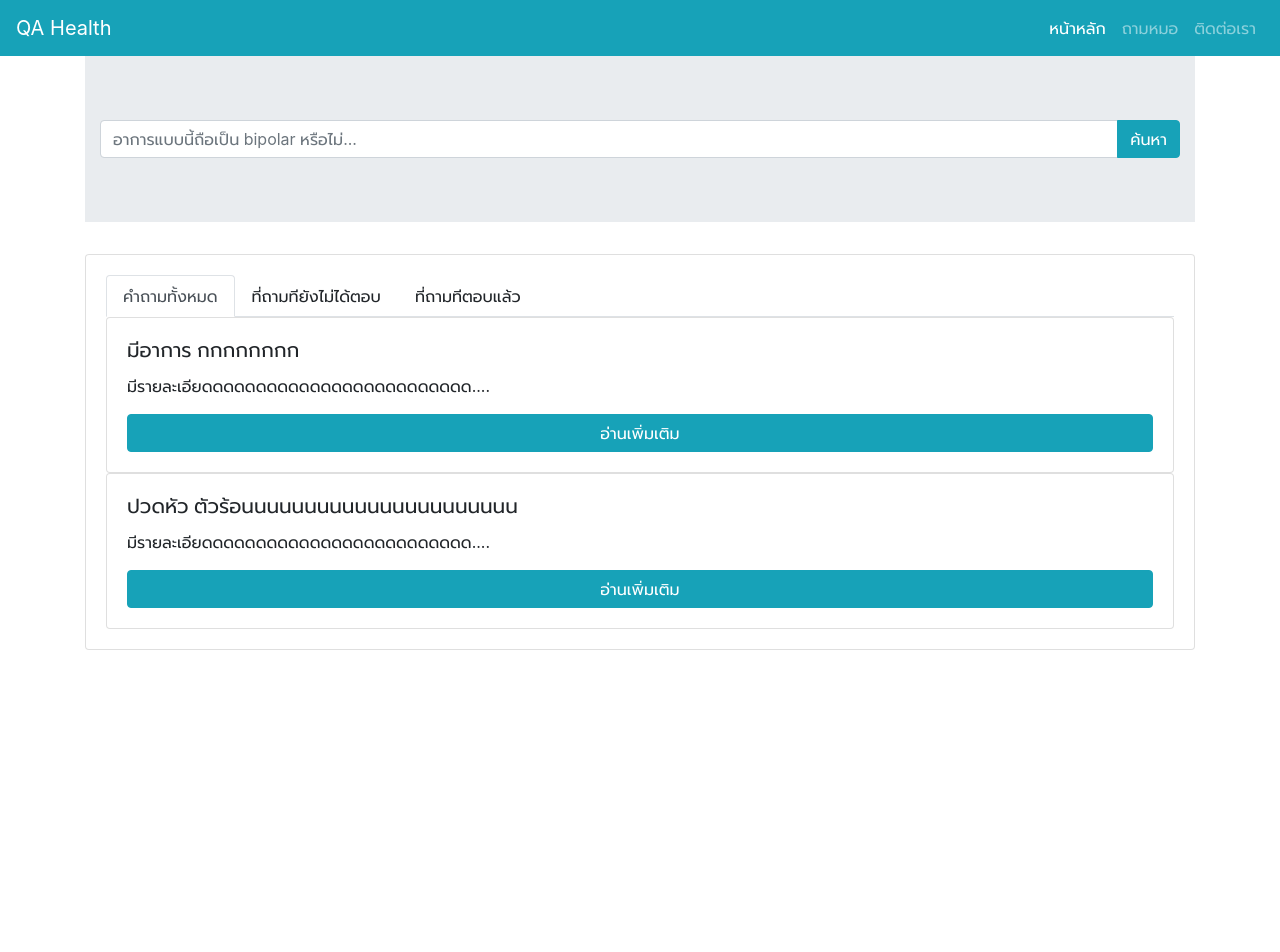
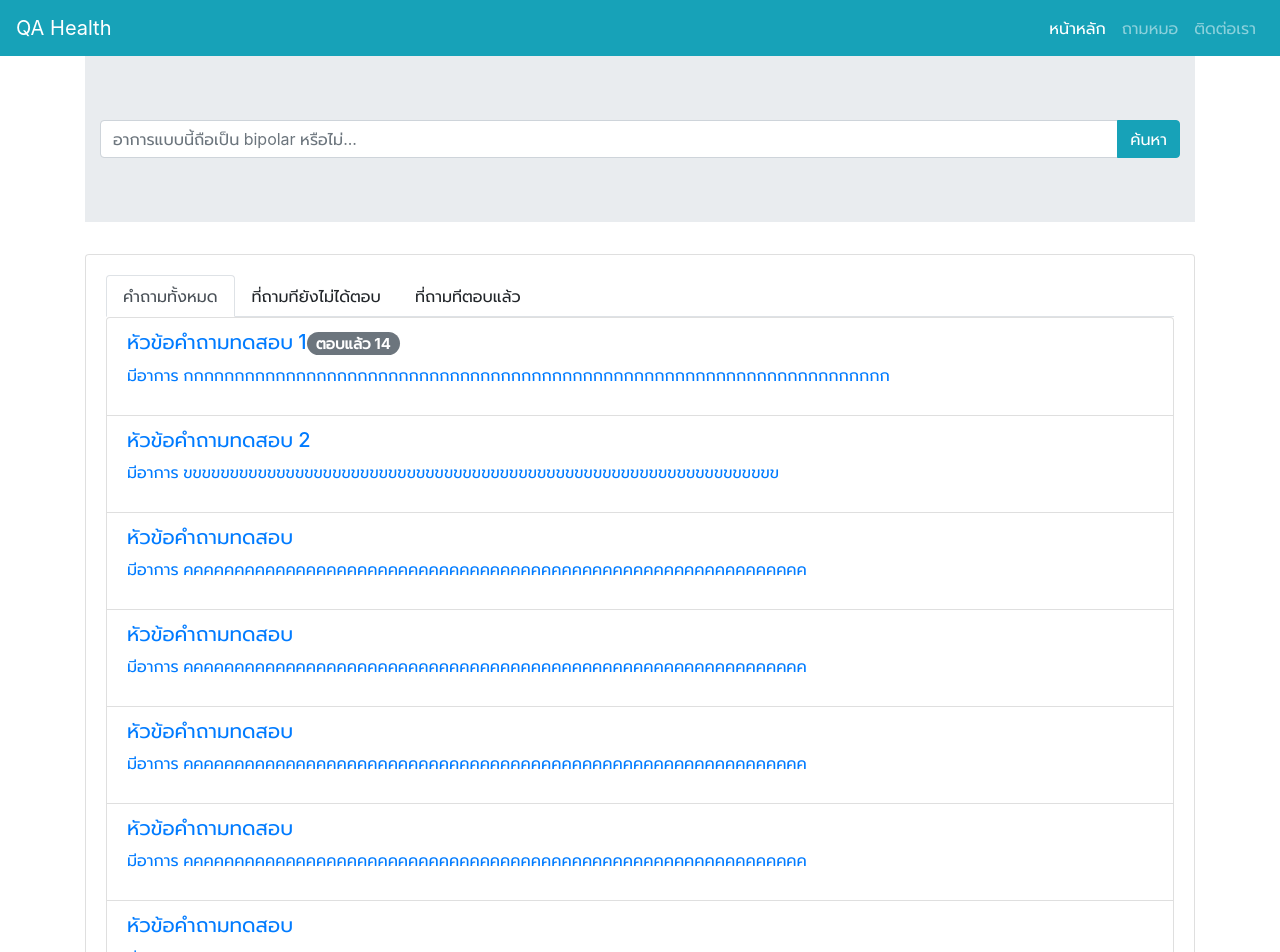
Before and after one commit to Chaloemphisit/QAHealth-ReactJS, a React (Create React App) app: page / in a window 1280 px wide. Shown: the top 952 px of the page. Before the commit the page ends 800 px from the top, so only its background shows below. Built offline with nearby package versions, Linux system fonts and the light colour scheme.

Commit message:
add question list

```diff
--- a/package.json
+++ b/package.json
@@ -10,7 +10,7 @@
     "reactstrap": "^6.5.0"
   },
   "scripts": {
-    "start": "react-scripts start",
+    "start": "PORT=5000 react-scripts start",
     "build": "react-scripts build",
     "test": "react-scripts test",
     "eject": "react-scripts eject"
--- a/public/index.html
+++ b/public/index.html
@@ -1,5 +1,6 @@
 <!DOCTYPE html>
-<html lang="en">
+<html lang="TH">
+
 <head>
   <meta charset="utf-8">
   <link rel="shortcut icon" href="%PUBLIC_URL%/favicon.ico">
@@ -20,13 +21,16 @@
       work correctly both with client-side routing and a non-root public URL.
       Learn how to configure a non-root public URL by running `npm run build`.
     -->
-    <title>React App</title>
+  <title>QA Health</title>
 </head>
+
 <body>
+
   <noscript>
     You need to enable JavaScript to run this app.
   </noscript>
   <div id="root"></div>
+
   <!--
       This HTML file is a template.
       If you open it directly in the browser, you will see an empty page.
@@ -38,4 +42,5 @@
       To create a production bundle, use `npm run build` or `yarn build`.
     -->
 </body>
+
 </html>
--- a/src/components/QuestionList.js
+++ b/src/components/QuestionTabs.js
@@ -1,8 +1,10 @@
 import React from 'react';
-import { TabContent, TabPane, Nav, NavItem, NavLink, Card, Button, CardTitle, CardText, Row, Col } from 'reactstrap';
+import { TabContent, TabPane, Nav, NavItem, NavLink } from 'reactstrap';
 import classnames from 'classnames';
+import QuestionsList from './QuestionsList'
 
-export default class QuestionList extends React.Component {
+
+export default class QuestionTabs extends React.Component {
     constructor(props) {
         super(props);
 
@@ -50,22 +52,13 @@ export default class QuestionList extends React.Component {
                 </Nav>
                 <TabContent activeTab={this.state.activeTab}>
                     <TabPane tabId="1">
-                        <Card body>
-                            <CardTitle>มีอาการ กกกกกกกก</CardTitle>
-                            <CardText>มีรายละเอียดดดดดดดดดดดดดดดดดดดดดดดดด....</CardText>
-                            <Button color="info">อ่านเพิ่มเติม</Button>
-                        </Card>
-                        <Card body>
-                            <CardTitle>ปวดหัว ตัวร้อนนนนนนนนนนนนนนนนนนนนนน</CardTitle>
-                            <CardText>มีรายละเอียดดดดดดดดดดดดดดดดดดดดดดดดด....</CardText>
-                            <Button color="info">อ่านเพิ่มเติม</Button>
-                        </Card>
+                        <QuestionsList />
                     </TabPane>
                     <TabPane tabId="2">
-
+                        <QuestionsList />
                     </TabPane>
                     <TabPane tabId="3">
-
+                        <QuestionsList />
                     </TabPane>
                 </TabContent>
             </div>
--- /dev/null
+++ b/src/components/QuestionsList.js
@@ -0,0 +1,54 @@
+import React from 'react';
+import { ListGroup, ListGroupItem, ListGroupItemHeading, ListGroupItemText, Badge } from 'reactstrap';
+
+export default class QuestionsList extends React.Component {
+  render() {
+    return (
+      <ListGroup>
+        <ListGroupItem tag="a" href="#">
+          <ListGroupItemHeading href="#">หัวข้อคำถามทดสอบ 1<Badge pill>ตอบแล้ว 14</Badge></ListGroupItemHeading>
+
+          <ListGroupItemText href="#">
+            มีอาการ กกกกกกกกกกกกกกกกกกกกกกกกกกกกกกกกกกกกกกกกกกกกกกกกกกกกกกกกกกกกกกกกกกกกก
+          </ListGroupItemText>
+        </ListGroupItem>
+        <ListGroupItem tag="a" href="#">
+          <ListGroupItemHeading>หัวข้อคำถามทดสอบ 2</ListGroupItemHeading>
+          <ListGroupItemText>
+            มีอาการ ขขขขขขขขขขขขขขขขขขขขขขขขขขขขขขขขขขขขขขขขขขขขขขขขขขขขขขขขขขขขขขขข
+          </ListGroupItemText>
+        </ListGroupItem>
+        <ListGroupItem tag="a" href="#">
+          <ListGroupItemHeading>หัวข้อคำถามทดสอบ </ListGroupItemHeading>
+          <ListGroupItemText>
+            มีอาการ คคคคคคคคคคคคคคคคคคคคคคคคคคคคคคคคคคคคคคคคคคคคคคคคคคคคคคคคคคคคค
+          </ListGroupItemText>
+        </ListGroupItem>
+        <ListGroupItem tag="a" href="#">
+          <ListGroupItemHeading>หัวข้อคำถามทดสอบ </ListGroupItemHeading>
+          <ListGroupItemText>
+            มีอาการ คคคคคคคคคคคคคคคคคคคคคคคคคคคคคคคคคคคคคคคคคคคคคคคคคคคคคคคคคคคคค
+          </ListGroupItemText>
+        </ListGroupItem>
+        <ListGroupItem tag="a" href="#">
+          <ListGroupItemHeading>หัวข้อคำถามทดสอบ </ListGroupItemHeading>
+          <ListGroupItemText>
+            มีอาการ คคคคคคคคคคคคคคคคคคคคคคคคคคคคคคคคคคคคคคคคคคคคคคคคคคคคคคคคคคคคค
+          </ListGroupItemText>
+        </ListGroupItem>
+        <ListGroupItem tag="a" href="#">
+          <ListGroupItemHeading>หัวข้อคำถามทดสอบ </ListGroupItemHeading>
+          <ListGroupItemText>
+            มีอาการ คคคคคคคคคคคคคคคคคคคคคคคคคคคคคคคคคคคคคคคคคคคคคคคคคคคคคคคคคคคคค
+          </ListGroupItemText>
+        </ListGroupItem>
+        <ListGroupItem tag="a" href="#">
+          <ListGroupItemHeading>หัวข้อคำถามทดสอบ </ListGroupItemHeading>
+          <ListGroupItemText>
+            มีอาการ คคคคคคคคคคคคคคคคคคคคคคคคคคคคคคคคคคคคคคคคคคคคคคคคคคคคคคคคคคคคค
+          </ListGroupItemText>
+        </ListGroupItem>
+      </ListGroup>
+    );
+  }
+}
--- a/src/components/index.js
+++ b/src/components/index.js
@@ -1,3 +1,3 @@
 export { default as HeaderNav } from './HeaderNav'
 export { default as SearchPanel } from './SearchPanel'
-export {default as QuestionList} from './QuestionList'
+export {default as QuestionTabs} from './QuestionTabs'
--- a/src/containers/App.js
+++ b/src/containers/App.js
@@ -13,4 +13,6 @@ class App extends Component {
   }
 }
 
+
+
 export default App;
--- a/src/containers/HomeLayout.js
+++ b/src/containers/HomeLayout.js
@@ -1,9 +1,8 @@
 import React from 'react';
 import {
-  Container, Row, Col, Card, Button, CardHeader, CardFooter, CardBody,
-  CardTitle, CardText
+  Container, Row, Col, Card,CardBody
 } from 'reactstrap';
-import { SearchPanel, QuestionList } from '../components'
+import { SearchPanel, QuestionTabs } from '../components'
 
 export default class HomeLayout extends React.Component {
   render() {
@@ -26,7 +25,7 @@ export default class HomeLayout extends React.Component {
 
             <Card>
               <CardBody>
-                  <QuestionList />
+                  <QuestionTabs />
               </CardBody>
             </Card>
 
```
Lines whose indentation alone changed are shown as unchanged.
